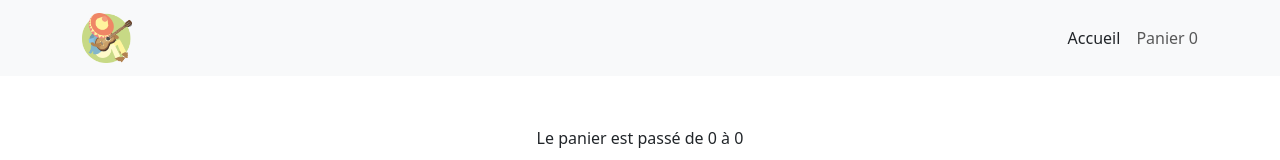
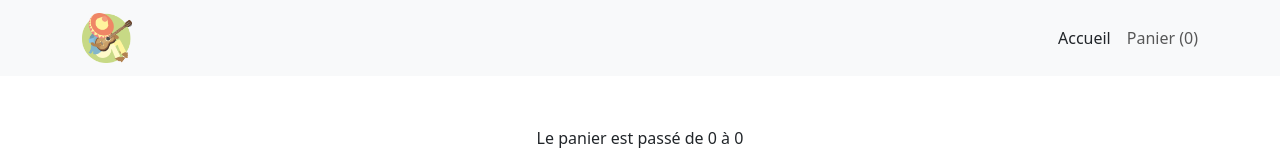
Before and after one commit to Drixx05/poseidon-react, a React (Vite) app: page / in a window 1280 px wide. Shown: the top 160 px of the page. Built offline with nearby package versions, Linux system fonts and the light colour scheme.

Commit message:
useCart Hook added

```diff
--- a/src/App.jsx
+++ b/src/App.jsx
@@ -8,11 +8,11 @@ import Button from "react-bootstrap/Button";
 import Row from "react-bootstrap/Row";
 import Col from "react-bootstrap/Col";
 import { useState, useRef, useEffect, useContext } from "react";
-import { CartContext } from "./context/CartContext";
+import { useCart } from "./hooks/useCart";
 
 function App() {
 	const [showNewOnly, setShowNewOnly] = useState(false);
-	const { cartCount } = useContext(CartContext);
+	const { cartCount } = useCart();
 	const prevCartCountRef = useRef(cartCount);
 
 	useEffect(() => {
--- a/src/components/Dish/Dish.jsx
+++ b/src/components/Dish/Dish.jsx
@@ -2,11 +2,11 @@ import Card from "react-bootstrap/Card";
 import "./Dish.scss";
 import Badge from "react-bootstrap/Badge";
 import Button from "react-bootstrap/Button";
-import { useContext } from "react";
-import { CartContext } from "../../context/CartContext";
+import { useCart } from "../../hooks/useCart";
 
 export const Dish = ({ name, price, image, isNew }) => {
-	const { dispatch } = useContext(CartContext);
+	const { addToCart, removeFromCart } = useCart();
+
 	return (
 		<Card>
 			<Card.Img variant="top" src={image} alt={name} />
@@ -16,13 +16,8 @@ export const Dish = ({ name, price, image, isNew }) => {
 				<Card.Text>{price} €</Card.Text>
 			</Card.Body>
 			<Card.Footer className="d-flex justify-content-between align-items">
-				<Button onClick={() => dispatch({ type: "increment" })}>
-					Ajouter au panier
-				</Button>
-				<Button
-					onClick={() => dispatch({ type: "decrement" })}
-					variant="danger"
-				>
+				<Button onClick={addToCart}>Ajouter au panier</Button>
+				<Button onClick={removeFromCart} variant="danger">
 					Retirer du panier
 				</Button>
 			</Card.Footer>
--- a/src/components/Header/Header.jsx
+++ b/src/components/Header/Header.jsx
@@ -3,11 +3,11 @@ import Nav from "react-bootstrap/Nav";
 import Navbar from "react-bootstrap/Navbar";
 import "./header.scss";
 import logo from "../../assets/images/logo.png";
-import { useContext } from "react";
-import { CartContext } from "../../context/CartContext";
+import { useCart } from "../../hooks/useCart";
 
 export function Header() {
-	const { cartCount } = useContext(CartContext);
+	const { cartCount } = useCart();
+
 	return (
 		<header>
 			<Navbar className="bg-body-tertiary">
@@ -24,7 +24,7 @@ export function Header() {
 						className="justify-content-end"
 					>
 						<Nav.Link href="/">Accueil</Nav.Link>
-						<Navbar.Text className="ms-3">Panier {cartCount}</Navbar.Text>
+						<Navbar.Text className="ms-3">Panier ({cartCount})</Navbar.Text>
 					</Navbar.Collapse>
 				</Container>
 			</Navbar>
--- /dev/null
+++ b/src/hooks/useCart.jsx
@@ -0,0 +1,20 @@
+import { useContext } from "react";
+import { CartContext } from "../context/CartContext";
+
+export const useCart = () => {
+	const { cartCount, dispatch } = useContext(CartContext);
+
+	const addToCart = () => {
+		dispatch({ type: "increment" });
+	};
+
+	const removeFromCart = () => {
+		dispatch({ type: "decrement" });
+	};
+
+	return {
+		cartCount,
+		addToCart,
+		removeFromCart,
+	};
+};
```
